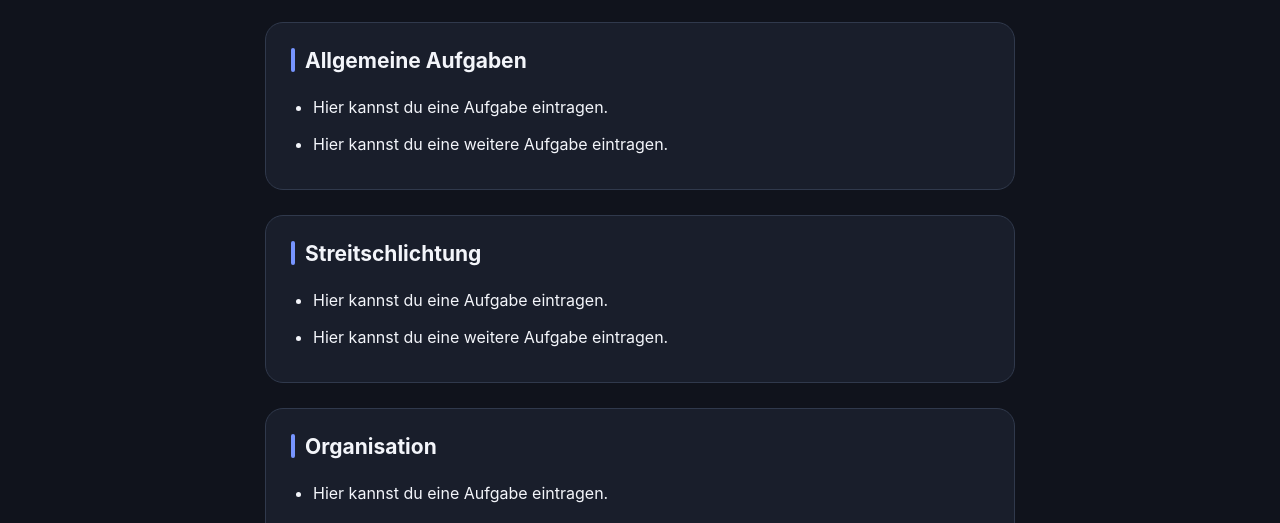
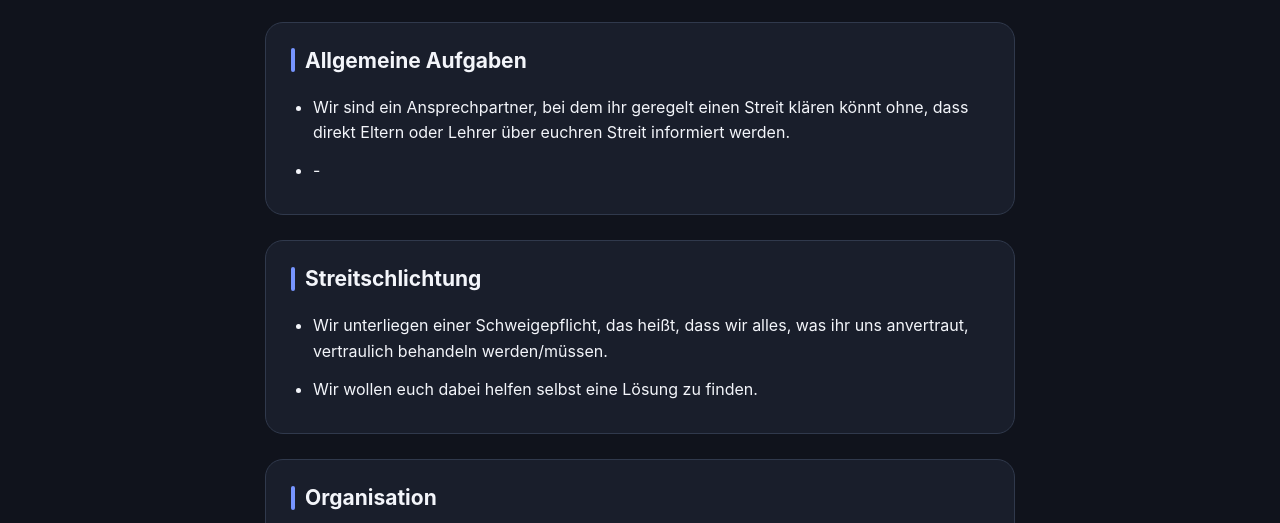
Before and after one commit to streitschlichter-fkg/Aufgaben, a plain HTML site: page index.html in a window 1280 px wide. Shown: the part 252-775 px from the top of the page. Drawn offline with Linux system fonts and the light colour scheme.

Commit message:
Update task and mediation information in index.html

```diff
--- a/index.html
+++ b/index.html
@@ -165,8 +165,8 @@ a {
     <h2>Allgemeine Aufgaben</h2>
 
     <ul>
-      <li>Hier kannst du eine Aufgabe eintragen.</li>
-      <li>Hier kannst du eine weitere Aufgabe eintragen.</li>
+      <li>Wir sind ein Ansprechpartner, bei dem ihr geregelt einen Streit klären könnt ohne, dass direkt Eltern oder Lehrer über euchren Streit informiert werden.</li>
+      <li>-</li>
     </ul>
   </section>
 
@@ -174,8 +174,8 @@ a {
     <h2>Streitschlichtung</h2>
 
     <ul>
-      <li>Hier kannst du eine Aufgabe eintragen.</li>
-      <li>Hier kannst du eine weitere Aufgabe eintragen.</li>
+      <li>Wir unterliegen einer Schweigepflicht, das heißt, dass wir alles, was ihr uns anvertraut, vertraulich behandeln werden/müssen.</li>
+      <li>Wir wollen euch dabei helfen selbst eine Lösung zu finden.</li>
     </ul>
   </section>
 
@@ -183,8 +183,8 @@ a {
     <h2>Organisation</h2>
 
     <ul>
-      <li>Hier kannst du eine Aufgabe eintragen.</li>
-      <li>Hier kannst du eine weitere Aufgabe eintragen.</li>
+      <li>Wenn ihr einen Streit habt, den ihr klären wollt, dann kommt gerne auf Frau Berger oder Frau Nawrot zu.</li>
+      <li>Wenn ihr es zeitlich nicht schafft, bei Frau Berger oder Frau Nawrot vorbeizukommen, schreibt uns gerne auf streitschlichter-fkg.github.io/Kontakt</li>
     </ul>
   </section>
 
```
